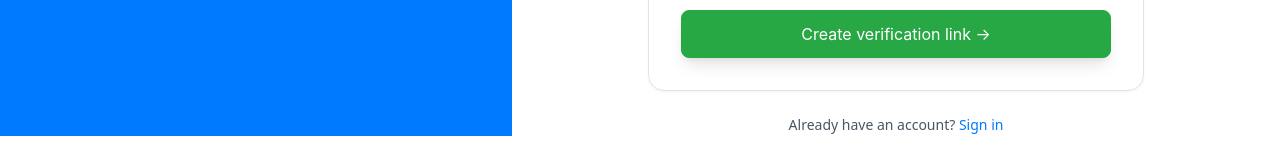
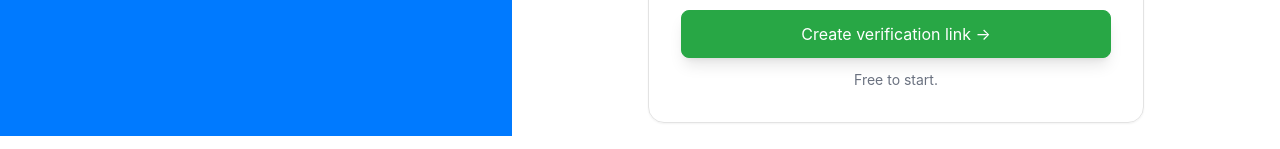
Before and after one commit to VisiBuy/visibuy-fe, a React (Vite) app: page /signup in a window 1280 px wide. Shown: the part 664-813 px from the top of the page. Built offline with nearby package versions, Linux system fonts and the light colour scheme; no server answers.

Commit message:
improvements to the ui

```diff
--- a/src/pages/Auth/SignupScreen.tsx
+++ b/src/pages/Auth/SignupScreen.tsx
@@ -444,6 +444,9 @@ const SignupScreen = () => {
               >
                 {isLoading ? "Creating..." : "Create verification link →"}
               </Button>
+               <p className="text-sm text-gray-500 text-center mt-3">
+                  Free to start.
+                </p>
             </Form.Item>
           </Form>
 
```
